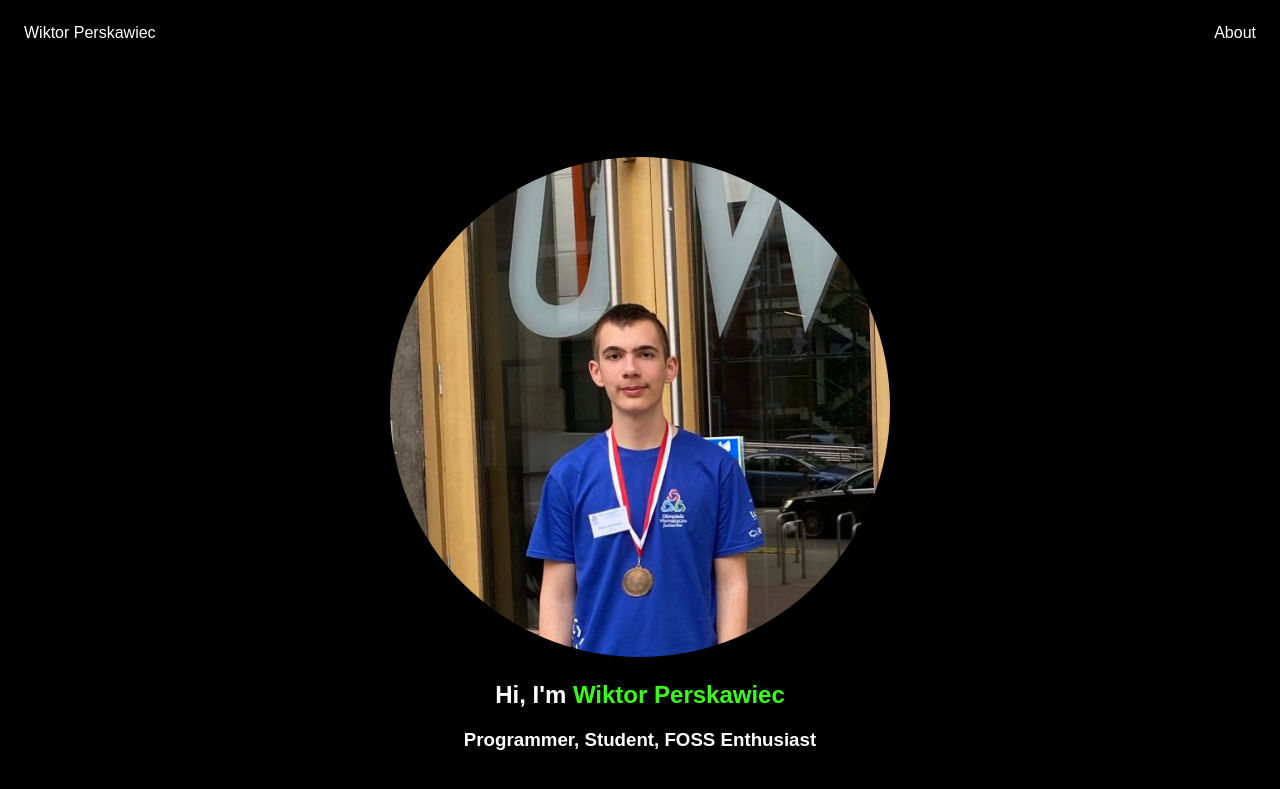
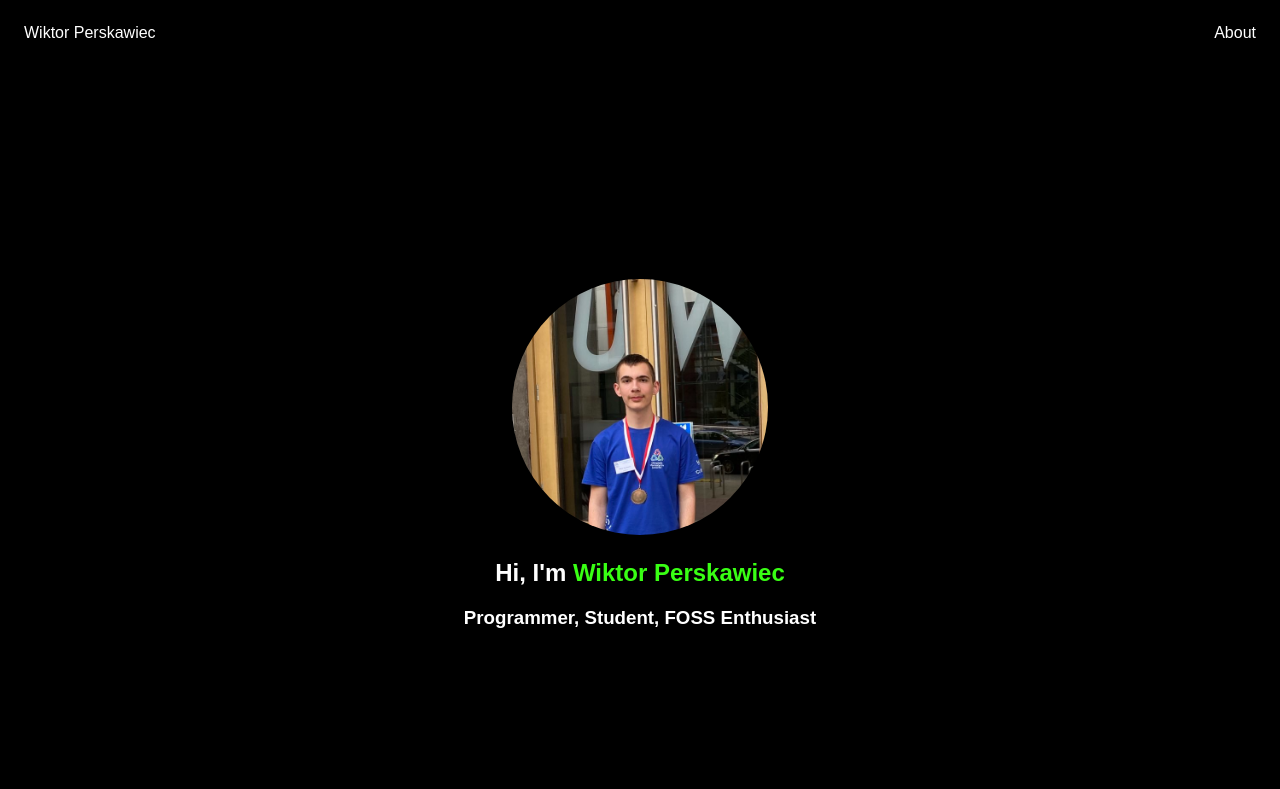
Before and after one commit to spageektti/spageektti.github.io, a Jekyll site: the page built from index.html, in a window 1280 px wide. Shown: the top 789 px of the page. Built offline with Jekyll 4.4.1, drawn with Linux system fonts in a browser that asks for light colours.

Commit message:
tweak image size; fix depencies

```diff
--- a/Gemfile
+++ b/Gemfile
@@ -31,3 +31,5 @@ gem "wdm", "~> 0.1", :platforms => [:mingw, :x64_mingw, :mswin]
 # Lock `http_parser.rb` gem to `v0.6.x` on JRuby builds since newer versions of the gem
 # do not have a Java counterpart.
 gem "http_parser.rb", "~> 0.6.0", :platforms => [:jruby]
+
+gem 'jekyll-sitemap'
--- a/css/styles.css
+++ b/css/styles.css
@@ -4,7 +4,7 @@
     --primary-color: #39ff14;
 }
 
-body{
+body {
     background-color: var(--background-color);
     color: var(--text-color);
     opacity: 1;
@@ -12,7 +12,8 @@ body{
     font-family: 'Arial', sans-serif;
 }
 
-main h1, main h3 {
+main h1,
+main h3 {
     text-align: center;
 }
 
@@ -50,7 +51,7 @@ nav a {
     color: var(--text-color)
 }
 
-nav a:hover{
+nav a:hover {
     color: var(--primary-color);
 }
 
@@ -66,7 +67,7 @@ nav a:hover{
     transition: transform 0.5s ease-in-out, opacity 0.5s ease-in-out;
 }
 
-.primary{
+.primary {
     color: var(--primary-color)
 }
 
@@ -78,15 +79,29 @@ section {
     align-items: center;
 }
 
-div{
+div {
     text-align: center;
 }
 
 #intro img {
-    width: 50vw;
-    height: 50vw;
-    max-width: 500px;
-    max-height: 500px;
+    width: 20vw;
+    height: auto;
+    max-width: 600px;
+    max-height: 600px;
     border: 1px;
     border-radius: 1000px;
 }
+
+@media (max-width: 1200px) {
+    #intro img {
+        width: 30vw;
+    }
+}
+
+@media (max-width: 600px) {
+    #intro img {
+        width: 70vw;
+        max-width: none;
+        max-height: none;
+    }
+}
```
Also changed, not shown: Gemfile.lock.
